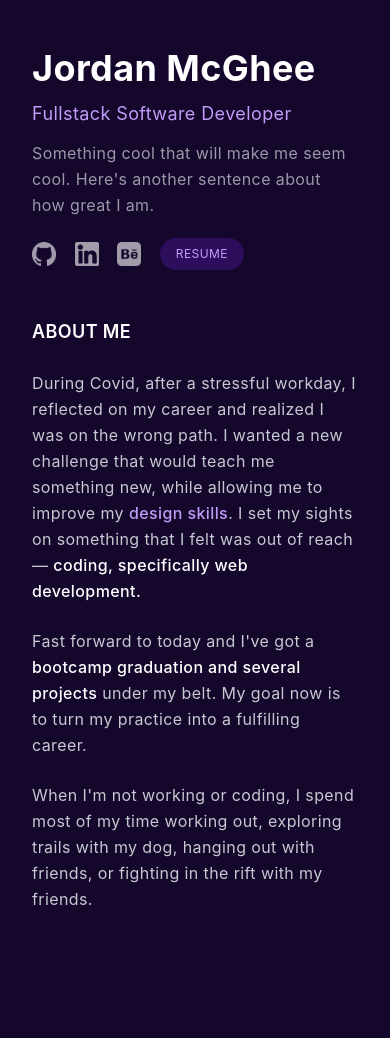
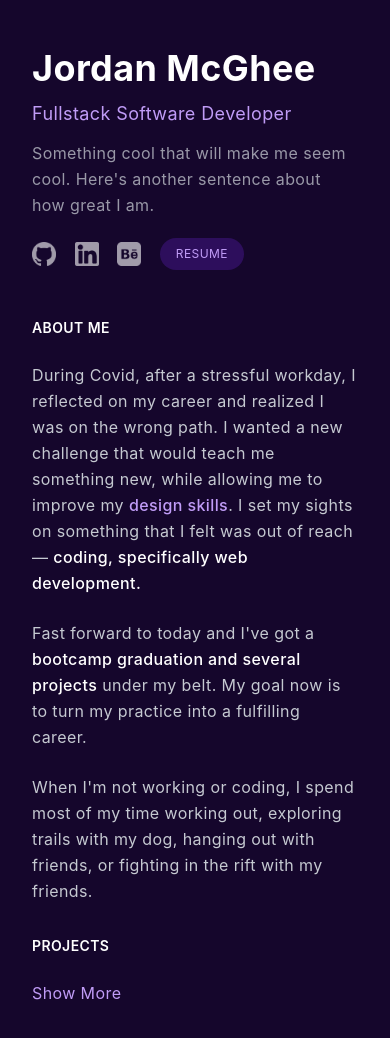
Before and after one commit to Jordan-McGhee/portfolio-v2, a React (Create React App) app: page / in a window 390 px wide. Shown: the top 1038 px of the page. Before the commit the page ends 992 px from the top, so only its background shows below. Built offline with nearby package versions, Linux system fonts and the light colour scheme.

Commit message:
Added projects section on mobile layout

```diff
--- a/src/MobileLayout/MobileLayout.js
+++ b/src/MobileLayout/MobileLayout.js
@@ -1,6 +1,7 @@
 import React from "react";
 import MobileHeader from "./components/MobileHeader";
 import MobileAbout from "./components/MobileAbout";
+import MobileProjects from "./components/Projects/MobileProjects";
 
 const MobileLayout = () => {
 
@@ -9,6 +10,8 @@ const MobileLayout = () => {
             <MobileHeader />
 
             <MobileAbout />
+
+            <MobileProjects />
         </div>
     )
 }
--- a/src/MobileLayout/components/MobileAbout.js
+++ b/src/MobileLayout/components/MobileAbout.js
@@ -5,7 +5,7 @@ const MobileAbout = () => {
 
     return (
         <div className="my-8 text-white" id="about">
-            <p className="font-semibold text-lg mb-6">ABOUT ME</p>
+            <p className="font-semibold text-sm mb-6">ABOUT ME</p>
 
             <p className="text-offWhite mb-6">During Covid, after a stressful workday, I reflected on my career and realized I was on the wrong path. I wanted a new challenge that would teach me something new, while allowing me to improve my <Link to='https://www.behance.net/jordanmcghee' target="_blank" className="font-medium text-accent">design skills</Link>. I set my sights on something that I felt was out of reach — <span className="font-medium text-white">coding, specifically web development.</span></p>
 
--- /dev/null
+++ b/src/MobileLayout/components/Projects/MobileProjectList.js
@@ -0,0 +1,7 @@
+import React from "react";
+
+const MobileProjectList = props => {
+
+}
+
+export default MobileProjectList
--- /dev/null
+++ b/src/MobileLayout/components/Projects/MobileProjects.js
@@ -0,0 +1,21 @@
+import React, { useState } from "react";
+
+import projects from "../../../projects.json"
+import MobileProjectList from "./MobileProjectList";
+
+const MobileProjects = () => {
+
+    const [ showFull, setShowFull ] = useState(false)
+
+    return (
+        <div className="my-8 text-white" id="projects">
+            <p className="font-semibold text-sm mb-6">PROJECTS</p>
+
+            <MobileProjectList projects = { showFull ? projects : projects.slice(0,3)} />
+
+            <p className="text-accent" onClick={ () => setShowFull(!showFull)}>{ showFull ? 'Show Less' : 'Show More'}</p>
+        </div>
+    )
+}
+
+export default MobileProjects
--- a/src/WebLayout/components/RightSide/projects/StackList.js
+++ b/src/WebLayout/components/RightSide/projects/StackList.js
@@ -3,7 +3,7 @@ import React from "react";
 const StackList = props => {
 
     let content = props.stack.map((stack) => (
-        <li className="mt-8 px-8 py-4 bg-secondary text-accent rounded-full text-4xl mr-4 group-hover:bg-primary">
+        <li className="mt-8 px-8 py-4 bg-secondary text-accent rounded-full text-4xl mr-4 group-hover:bg-primary" key={props.stack.indexOf(stack)}>
             { stack }
         </li>
     ))
```
Also changed, not shown: src/MobileLayout/components/Projects/MobileProjectItem.js (added, +7 -0 lines).
